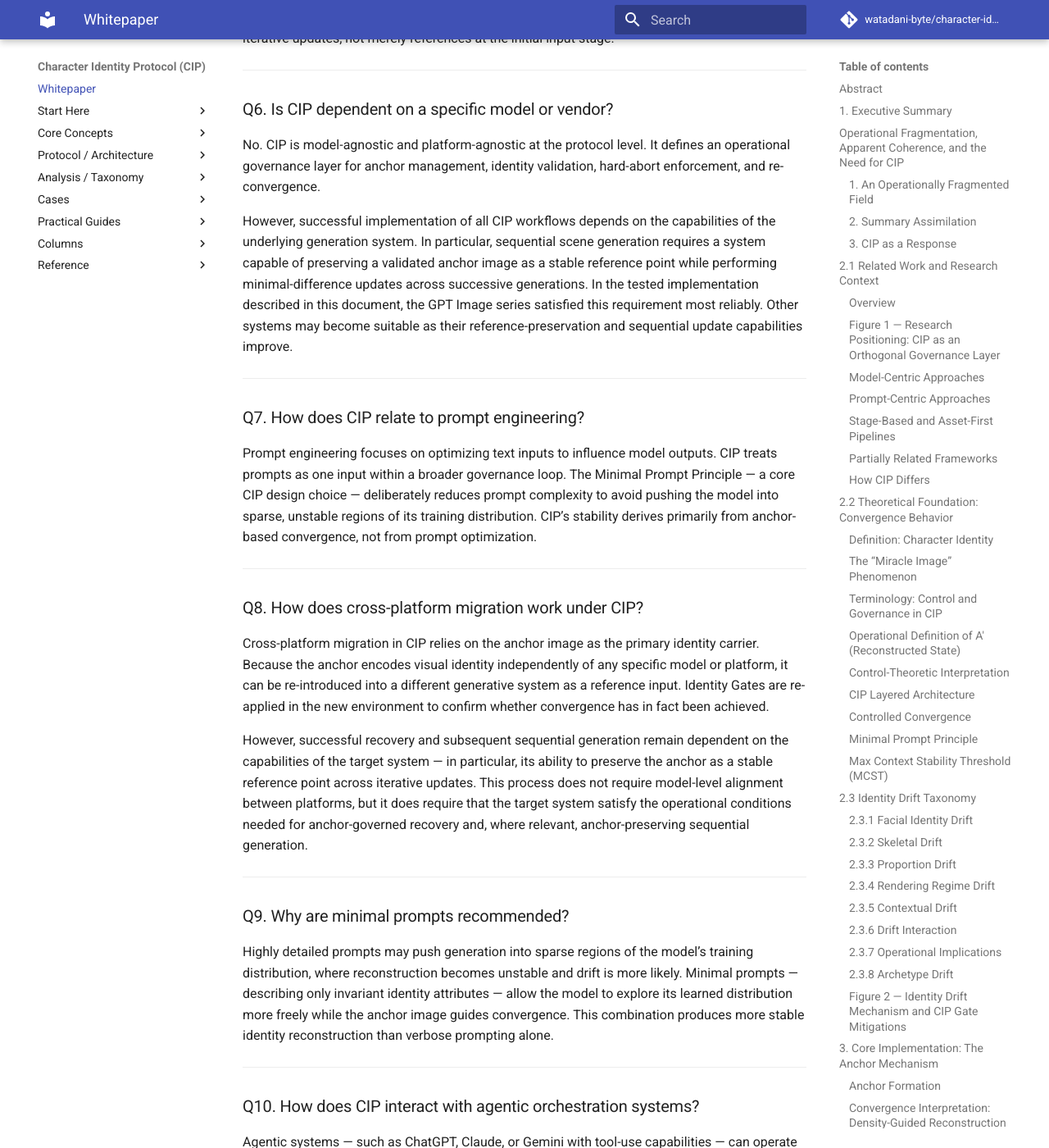
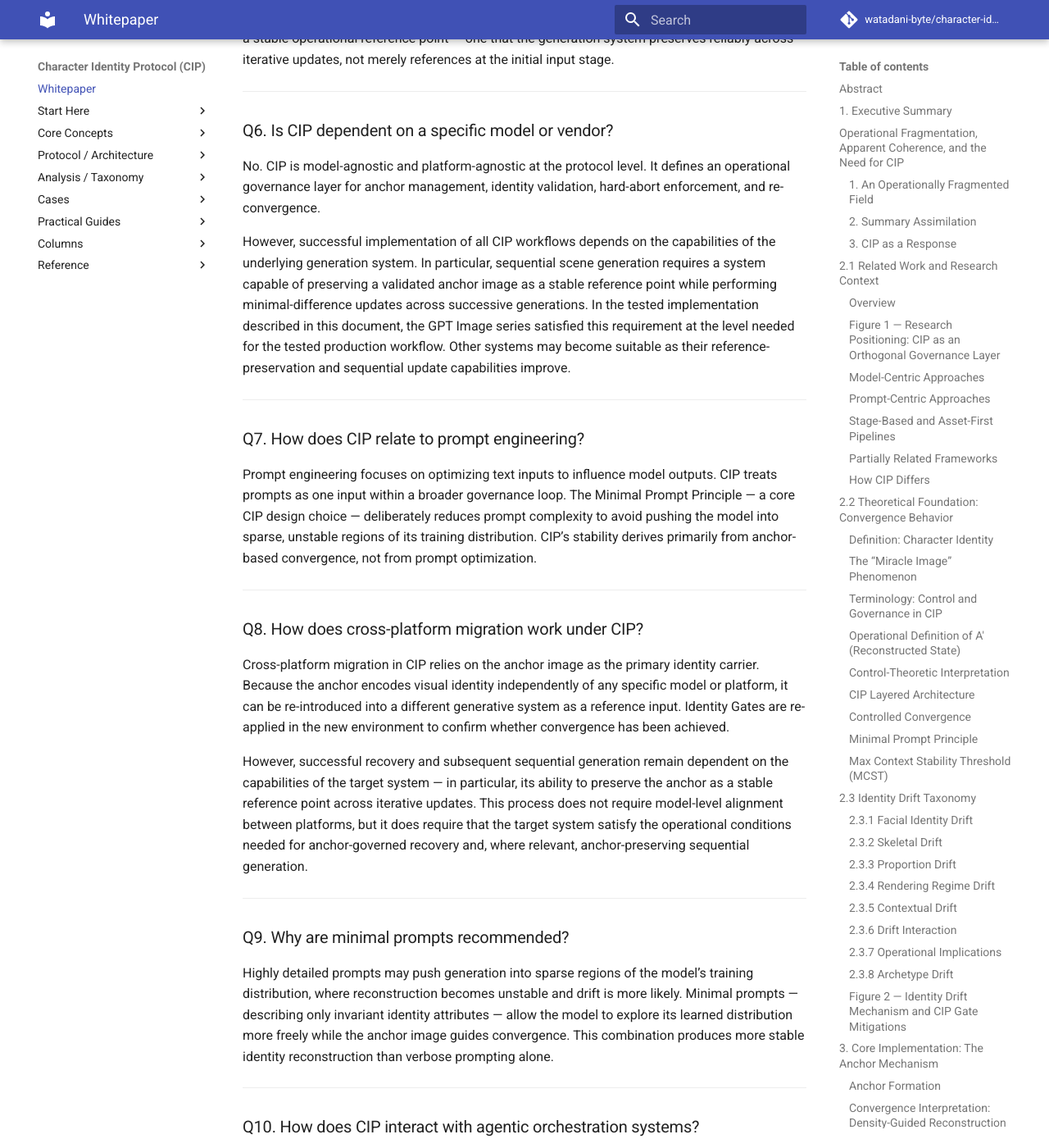
Before and after one commit to watadani-byte/character-identity-protocol, an MkDocs documentation site: the page built from docs/whitepaper_v1.md, in a window 1280 px wide and 1400 px high, scrolled down 34228 px. Shown: the whole window at 82% size. Built offline with MkDocs 1.6.1 and Material for MkDocs 9.7.7, drawn with Linux system fonts in a browser that asks for light colours; comment, search, counter and statistics services are not loaded; some of the changed text lies outside the part shown.

Commit message:
whitepaper_v1.md を更新

```diff
--- a/docs/whitepaper_v1.md
+++ b/docs/whitepaper_v1.md
@@ -1019,11 +1019,11 @@ A single image was generated that exhibited strong identity coherence (hereafter
 
 ### 5.3 Step 1: Identifier Assignment
 
-A unique identifier was assigned to the character (Name: Shiraishi Shizuka). This step converts the image from a visual sample into a symbolic anchor.
+A unique identifier — Shiraishi Shizuka — was assigned to the character. This step converts the image from a visual sample into a symbolic anchor.
 
 ### 5.4 Step 2: Minimal Prompt Reduction
 
-The generation prompt was reduced to a minimal form — identity referenced primarily via the assigned name, with descriptive tokens minimized. This enforces single-command constraint and reduces ambiguity in A → A′ transformation.
+The generation prompt was reduced to a minimal form — identity referenced primarily via the assigned name, with descriptive tokens minimized. This enforces a single-command constraint and reduces ambiguity in the A → A′ transformation.
 
 ### 5.5 Step 3: Anchor Expansion (Character Sheet)
 
@@ -1200,7 +1200,7 @@ That said, bounded convergence does not imply that the anchor functions merely a
 
 No. CIP is model-agnostic and platform-agnostic at the protocol level. It defines an operational governance layer for anchor management, identity validation, hard-abort enforcement, and re-convergence.
 
-However, successful implementation of all CIP workflows depends on the capabilities of the underlying generation system. In particular, sequential scene generation requires a system capable of preserving a validated anchor image as a stable reference point while performing minimal-difference updates across successive generations. In the tested implementation described in this document, the GPT Image series satisfied this requirement most reliably. Other systems may become suitable as their reference-preservation and sequential update capabilities improve.
+However, successful implementation of all CIP workflows depends on the capabilities of the underlying generation system. In particular, sequential scene generation requires a system capable of preserving a validated anchor image as a stable reference point while performing minimal-difference updates across successive generations. In the tested implementation described in this document, the GPT Image series satisfied this requirement at the level needed for the tested production workflow. Other systems may become suitable as their reference-preservation and sequential update capabilities improve.
 
 -----
 
@@ -1212,7 +1212,7 @@ Prompt engineering focuses on optimizing text inputs to influence model outputs.
 
 ### Q8. How does cross-platform migration work under CIP?
 
-Cross-platform migration in CIP relies on the anchor image as the primary identity carrier. Because the anchor encodes visual identity independently of any specific model or platform, it can be re-introduced into a different generative system as a reference input. Identity Gates are re-applied in the new environment to confirm whether convergence has in fact been achieved.
+Cross-platform migration in CIP relies on the anchor image as the primary identity carrier. Because the anchor encodes visual identity independently of any specific model or platform, it can be re-introduced into a different generative system as a reference input. Identity Gates are re-applied in the new environment to confirm whether convergence has been achieved.
 
 However, successful recovery and subsequent sequential generation remain dependent on the capabilities of the target system — in particular, its ability to preserve the anchor as a stable reference point across iterative updates. This process does not require model-level alignment between platforms, but it does require that the target system satisfy the operational conditions needed for anchor-governed recovery and, where relevant, anchor-preserving sequential generation.
 
```
Also changed, not shown: other parts of docs/whitepaper_v1.md (+9 -9 lines).
